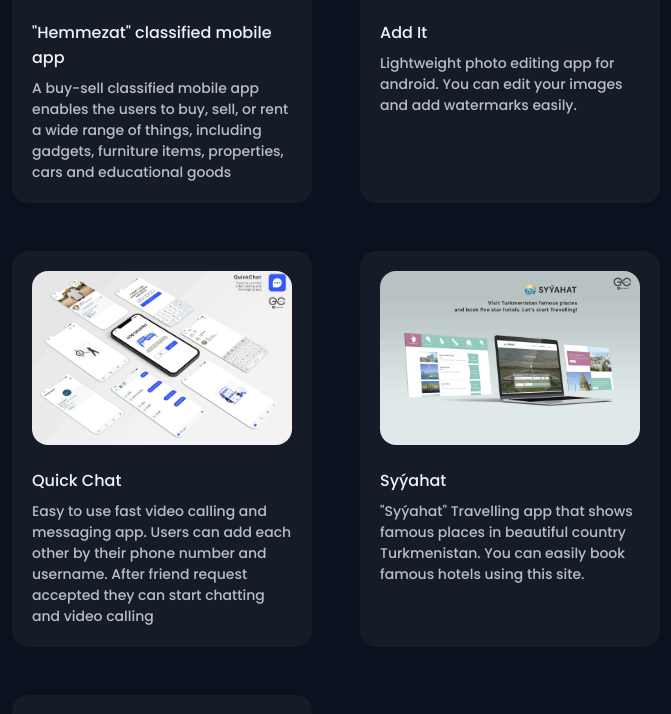
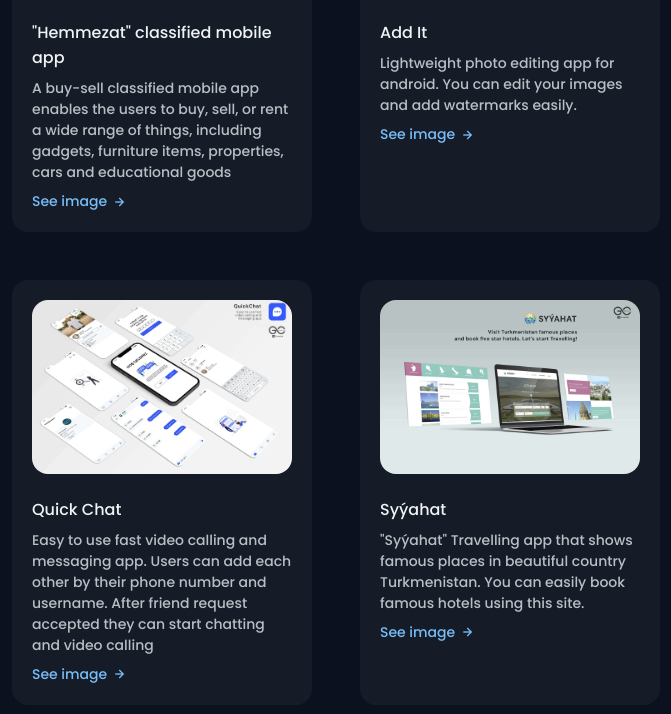
Before and after one commit to orazgulcayew/portfolio, a plain HTML site: page index.html in a window 1280 px wide. Shown: the part 3047-3761 px from the top of the page, without its empty margins (304-975 px from the left). Drawn offline with nearby package versions, Linux system fonts and the light colour scheme.

Commit message:
See image update

```diff
--- a/assets/css/styles.css
+++ b/assets/css/styles.css
@@ -685,6 +685,25 @@ body.light-theme{
   border-radius: .5rem;
 }
 
+.work__button{
+  width: max-content;
+  color: var(--first-color);
+  font-size: var(--small-font-size);
+  display: flex;
+  align-items: center;
+  column-gap: .25rem ;
+  margin-top: .5rem;
+}
+
+.work__button:hover .work__icon{
+  transform: translateX(.25rem);
+}
+
+.work__icon{
+  font-size: 1rem;
+  transition: .4s;
+}
+
 .work__card{
   background-color: var(--container-color);
   padding: 1rem;
--- a/index.html
+++ b/index.html
@@ -429,6 +429,9 @@
                             gadgets, furniture items, properties,
                             cars and educational goods
                         </p>
+                        <a class="work__button" href="assets/img/work1.jpg"  target="_blank">
+                            See image <i class="bx bx-right-arrow-alt work__icon"></i>
+                        </a>
                     </div>
 
                     <div class="work__card mix mobil">
@@ -440,6 +443,9 @@
                             android. You can edit your images and add
                             watermarks easily.
                         </p>
+                        <a class="work__button" href="assets/img/work2.jpg"  target="_blank">
+                            See image <i class="bx bx-right-arrow-alt work__icon"></i>
+                        </a>
                     </div>
 
                     <div class="work__card mix mobil">
@@ -451,6 +457,9 @@
                             messaging app. Users can add each other by their phone number and username.
                             After friend request accepted they can start chatting and video calling
                         </p>
+                        <a class="work__button" href="assets/img/work3.jpg"  target="_blank">
+                            See image <i class="bx bx-right-arrow-alt work__icon"></i>
+                        </a>
                     </div>
 
                     <div class="work__card mix web design">
@@ -459,8 +468,10 @@
                         <p class="work__description">
                             "Syýahat" Travelling app that shows famous places in beautiful country Turkmenistan.
                             You can easily book famous hotels using this site.
-
                         </p>
+                        <a class="work__button" href="assets/img/work4.jpg"  target="_blank">
+                            See image <i class="bx bx-right-arrow-alt work__icon"></i>
+                        </a>
                     </div>
 
                     <div class="work__card mix mobil">
@@ -468,8 +479,10 @@
                         <h3 class="work__title">tehnoHabar</h3>
                         <p href="" class="work__description">
                             Technology news app for tech guys. In this app you can easily read latest technology news, in this app minimalist flat design used, for that while reading eyes not getting tired.
-
                         </p>
+                        <a class="work__button" href="assets/img/work5.jpg"  target="_blank">
+                            See image <i class="bx bx-right-arrow-alt work__icon"></i>
+                        </a>
                     </div>
                 </div>
             </section>
```
